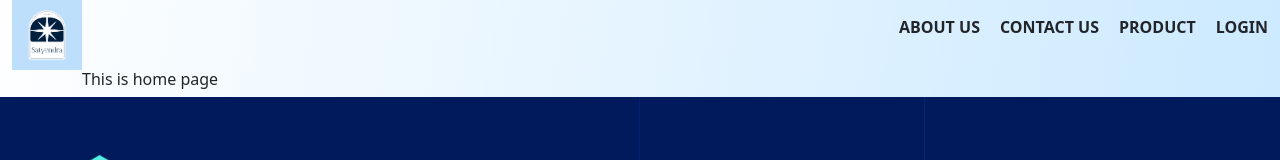
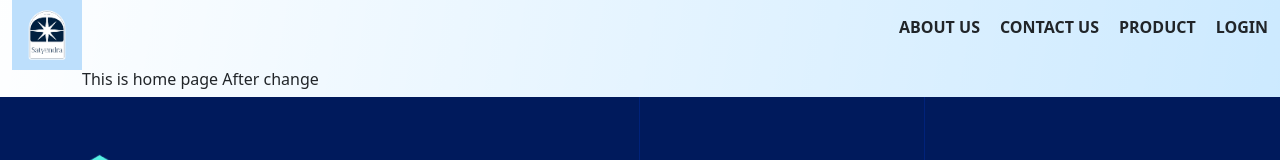
Before and after one commit to satyarihad/satyenderPortFolio, a React (Vite) app: page / in a window 1280 px wide. Shown: the top 160 px of the page. Built offline with nearby package versions, Linux system fonts and the light colour scheme.

Commit message:
ui changes

```diff
--- a/src/component/Home/index.jsx
+++ b/src/component/Home/index.jsx
@@ -6,7 +6,7 @@ const Homepage = ()=>{
         <section className="container">
             <div className="row">
                 <div className="col-md-12">
-                <h6>This is home page</h6>
+                <h6>This is home page After change</h6>
             </div>
             </div>
         </section>
```
